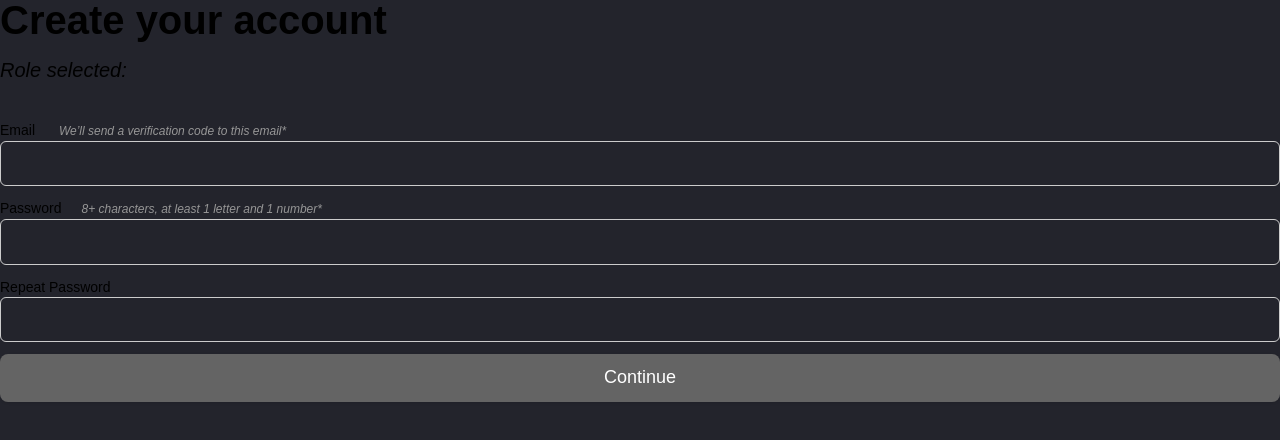
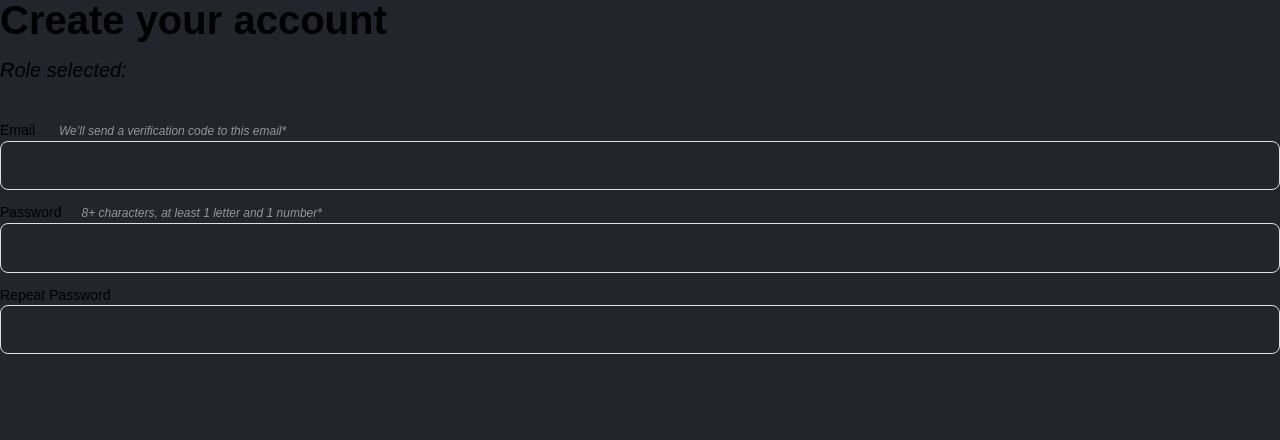
Before and after one commit to IsaRakhatbekov/healthDash, a React (Vite) app: page /regis in a window 1280 px wide. Shown: the top 440 px of the page. Built offline with nearby package versions, Linux system fonts and the light colour scheme.

Commit message:
restart registerPage and loginPage

```diff
--- a/package.json
+++ b/package.json
@@ -11,6 +11,7 @@
   },
   "dependencies": {
     "@hookform/resolvers": "^5.2.1",
+    "axios": "^1.11.0",
     "framer-motion": "^12.23.12",
     "react": "^19.1.0",
     "react-dom": "^19.1.0",
--- a/src/pages/RegisterPage/RegisterPage.tsx
+++ b/src/pages/RegisterPage/RegisterPage.tsx
@@ -1,49 +1,20 @@
-import { useForm } from "react-hook-form";
-import { yupResolver } from "@hookform/resolvers/yup";
-import { registerSchema } from "./validation";
 import styles from "./RegisterPage.module.scss";
 
-type RoleProps = {
-  role: string;
-};
-
-const RegisterPage: React.FC<RoleProps> = ({ role }) => {
-  const {
-    register,
-    handleSubmit,
-    formState: { errors },
-  } = useForm({
-    resolver: yupResolver(registerSchema), // схема yup
-  });
-
-  const onSubmit = (data: any) => {
-    console.log("Регистрация с данными:", data);
-  };
-
+const RegisterPage = () => {
   return (
     <div className={styles.register}>
       <div className={styles.inner}>
         <h1 className={styles.title}>Create your account</h1>
         <p className={styles.subTitle}>
-          Role selected: <span>{role}</span>
+          Role selected: <span></span>
         </p>
 
-        <form className={styles.regisForm} onSubmit={handleSubmit(onSubmit)}>
+        <form className={styles.regisForm}>
           <div className={styles.inputWrapper}>
             <label className={styles.label} htmlFor="email">
               Email <span>We’ll send a verification code to this email*</span>
             </label>
-            <input
-              id="email"
-              type="email"
-              {...register("email")}
-              className={`${styles.input} ${
-                errors.email ? styles.errorInput : ""
-              }`}
-            />
-            {errors.email && (
-              <p className={styles.errorText}>{errors.email.message}</p>
-            )}
+            <input id="" type="" />
           </div>
 
           <div className={styles.inputWrapper}>
@@ -51,41 +22,15 @@ const RegisterPage: React.FC<RoleProps> = ({ role }) => {
               Password
               <span>8+ characters, at least 1 letter and 1 number*</span>
             </label>
-            <input
-              id="password"
-              type="password"
-              {...register("password")}
-              className={`${styles.input} ${
-                errors.password ? styles.errorInput : ""
-              }`}
-            />
-            {errors.password && (
-              <p className={styles.errorText}>{errors.password.message}</p>
-            )}
+            <input id="password" type="password" />
           </div>
 
           <div className={styles.inputWrapper}>
             <label className={styles.label} htmlFor="repeatPassword">
               Repeat Password
             </label>
-            <input
-              id="repeatPassword"
-              type="password"
-              {...register("repeatPassword")}
-              className={`${styles.input} ${
-                errors.repeatPassword ? styles.errorInput : ""
-              }`}
-            />
-            {errors.repeatPassword && (
-              <p className={styles.errorText}>
-                {errors.repeatPassword.message}
-              </p>
-            )}
+            <input id="repeatPassword" type="password" />
           </div>
-
-          <button className={styles.guestBtn} type="submit">
-            Continue
-          </button>
         </form>
       </div>
     </div>
```
Also changed, not shown: 1 other file (tests, documents, lock files or other folders).
